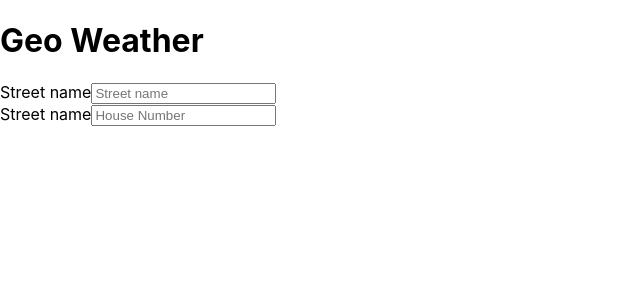
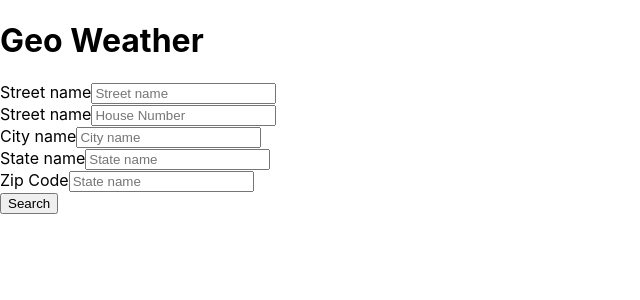
Before and after one commit to igorayelloborgesdev/ReactJS_Geocoding_Weather, a React (Create React App) app in the folder geo-weather/: page / in a window 1280 px wide. Shown: the top 300 px of the page, without its empty margins (0-640 px from the left). Built offline with nearby package versions, Linux system fonts and the light colour scheme.

Commit message:
Components communication

```diff
--- /dev/null
+++ b/geo-weather/src/Components/SearchButton.js
@@ -0,0 +1,6 @@
+import React from 'react';
+
+const SearchButton = ({ onClick, name }) => (
+    <button onClick={onClick}>{name}</button>
+ )
+export default SearchButton;
--- /dev/null
+++ b/geo-weather/src/Functions/Geolocation.js
@@ -0,0 +1,3 @@
+export function getGeolocation(obj) {
+    console.log(obj);
+}
--- a/geo-weather/src/Views/Home.js
+++ b/geo-weather/src/Views/Home.js
@@ -1,19 +1,24 @@
-import React, { useState, useEffect } from 'react';
-import Title from '../Components/Title'
-import InputText from '../Components/InputText'
-// import SearchButton from '../Components/SearchButton'
+import React, { useState, useEffect } from "react";
+import Title from "../Components/Title";
+import InputText from "../Components/InputText";
+import SearchButton from '../Components/SearchButton'
+import { getGeolocation } from '../Functions/Geolocation'
 
-const Home = (initialValues = {}) =>{
-
-    const [inputValue, setInputValue] = useState({ streetName: "", houseNumber:"" });
-    const { streetName, houseNumber } = inputValue;
+const Home = (initialValues = {}) => {
+  const [inputValue, setInputValue] = useState({
+    streetName: "",
+    houseNumber: "",
+    cityName: "",
+    stateName: "",
+    zipCode: "",
+  });
+  const { streetName, houseNumber, cityName, stateName, zipCode } = inputValue;
   const handleChange = (e) => {
     const { name, value } = e.target;
     setInputValue((prev) => ({
       ...prev,
       [name]: value,
-        })
-        );
+    }));
   };
   useEffect(() => {
     console.log(inputValue);
@@ -21,30 +26,50 @@ const Home = (initialValues = {}) =>{
 
   return (
     <div>
-      <Title title="Geo Weather"/>
-      <InputText labelName="Street name"
+      <Title title="Geo Weather" />
+      <InputText
+        labelName="Street name"
         type="text"
         value={streetName}
         placeholder="Street name"
         name="streetName"
         onChange={handleChange}
       />
-      <InputText labelName="Street name"
+      <InputText
+        labelName="Street name"
         type="text"
         value={houseNumber}
         placeholder="House Number"
         name="houseNumber"
         onChange={handleChange}
       />
-
-      {/*
-      <InputText value={state.lastName} labelName="Number" onChange={handleChange}/>
-      <InputText labelName="City name"/>
-      <InputText labelName="State"/>
-      <InputText labelName="Zip"/>
-      <SearchButton name="Search"/> */}
+      <InputText
+        labelName="City name"
+        type="text"
+        value={cityName}
+        placeholder="City name"
+        name="cityName"
+        onChange={handleChange}
+      />
+      <InputText
+        labelName="State name"
+        type="text"
+        value={stateName}
+        placeholder="State name"
+        name="stateName"
+        onChange={handleChange}
+      />
+      <InputText
+        labelName="Zip Code"
+        type="text"
+        value={zipCode}
+        placeholder="State name"
+        name="zipCode"
+        onChange={handleChange}
+      />
+      <SearchButton name="Search" onClick={() => getGeolocation(inputValue)}/>
     </div>
   );
-}
+};
 
 export default Home;
```
Lines whose indentation alone changed are shown as unchanged.
